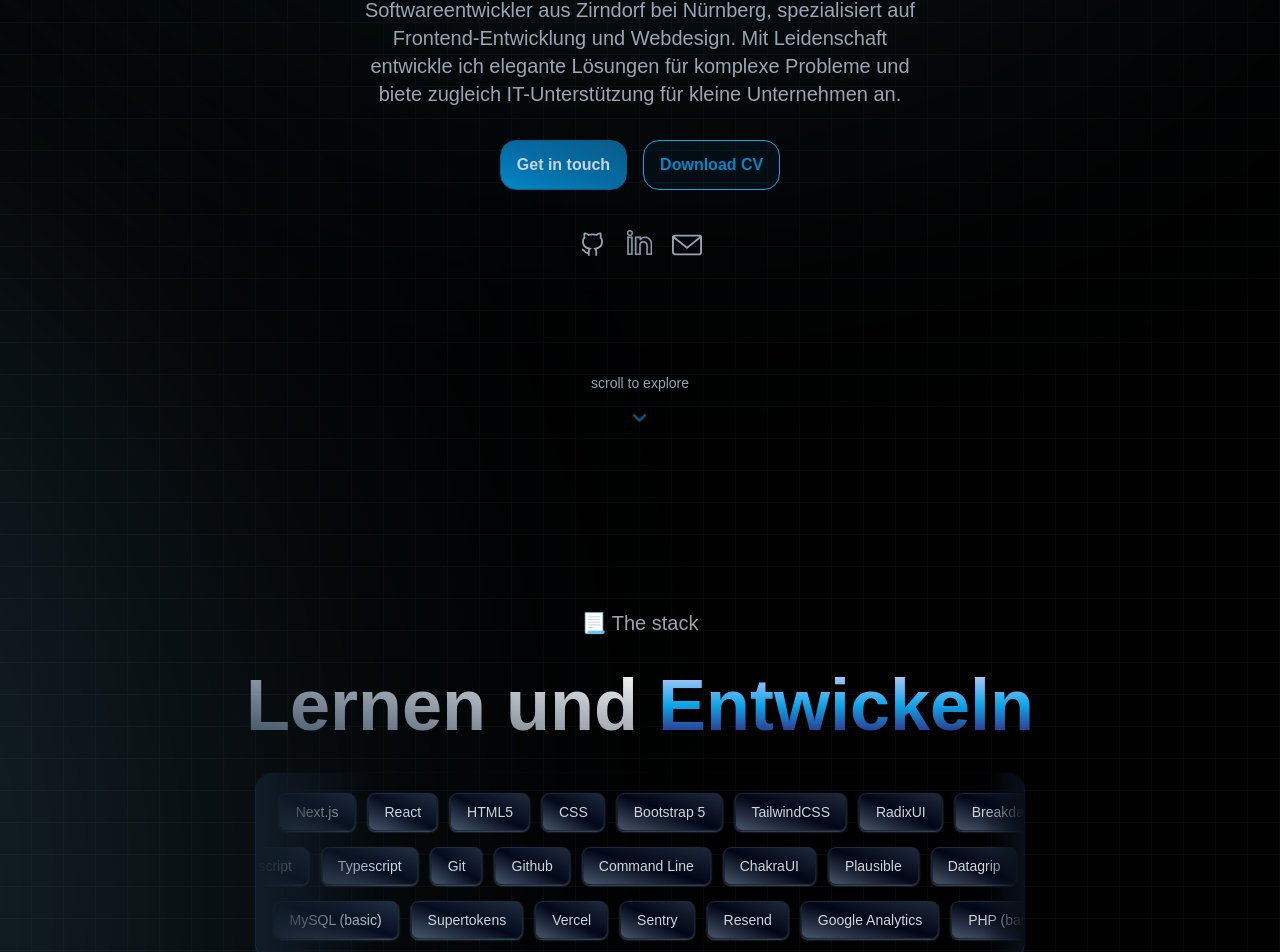
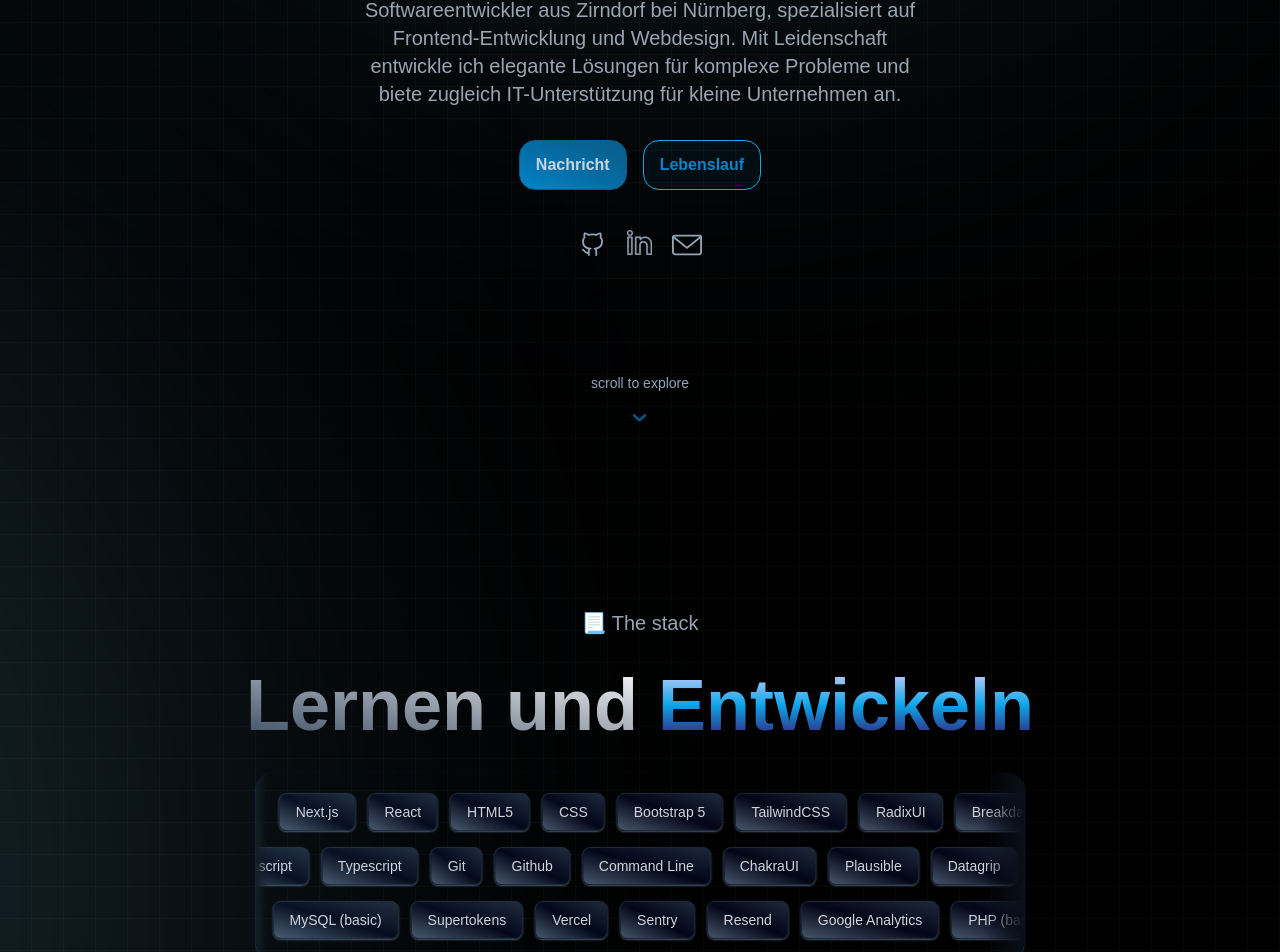
Before and after one commit to tobiholic/developer.tobischmid.com, a Next.js app: page / in a window 1280 px wide. Shown: the part 330-1282 px from the top of the page. Built offline with nearby package versions, Linux system fonts and the light colour scheme.

Commit message:
update shadow

```diff
--- a/app/page.tsx
+++ b/app/page.tsx
@@ -49,7 +49,7 @@
       {/* middle left */}
       <div className="absolute w-[800px] h-[1000px] top-1/2 -left-[1100px] sm:w-[1440px] sm:h-[1440px] max-w-full -translate-y-1/2 rounded-[50%] opacity-20 bg-sky-300 select-none pointer-events-none blur-[250px] transform-gpu z-50" />
       {/* light bottom */}
-      <div className="absolute w-[1000px] sm:w-[1440px] h-[1500px] sm:h-[1440px] -bottom-[730px] max-w-full sm:-bottom-[1200px] left-1/2 rounded-[50%] opacity-20 -translate-x-1/2 bg-sky-300 select-none pointer-events-none blur-[250px] transform-gpu z-50" />
+      <div className="absolute w-[1000px] sm:w-[1440px] h-[1500px] sm:h-[1440px] -bottom-[730px] max-w-full sm:-bottom-[1200px] left-[60%] rounded-[50%] opacity-20 -translate-x-[20%] bg-sky-300 select-none pointer-events-none blur-[250px] transform-gpu z-50" />
 
       <div className="mt-4">
         <Navbar />
@@ -87,7 +87,7 @@
             aria-label="contact freelancer Tobias Schmid"
           >
             <button className="px-4 py-3 font-bold text-slate-300 rounded-2xl border border-1 border-sky-800 hover:scale-105 transition-all bg-gradient-to-tr from-sky-600 via-sky-700 to-sky-800">
-              Get in touch
+              Nachricht
             </button>
           </Link>
           <Link
@@ -96,7 +96,7 @@
             aria-label="CV Tobias Schmid"
           >
             <button className="px-4 py-3 text-sky-600 font-bold rounded-2xl border border-1 border-solid border-sky-500 bg-sky-800 bg-opacity-10 hover:scale-105 transition-all">
-              Download CV
+              Lebenslauf
             </button>
           </Link>
         </div>
@@ -205,7 +205,7 @@
         </h2>
 
         <div className="p-5 rounded-2xl shadow-sm shadow-sky-800 flex relative flex-col gap-4 overflow-hidden mb-10 items-center w-full max-w-screen-md bg-transparent">
-          <div className="absolute top-0 left-0 h-full w-32 bg-gradient-to-r from-[#0A0F19] to-transparent pointer-events-none z-10" />
+          <div className="absolute top-0 left-0 h-full w-3 bg-gradient-to-r from-[#0C1217] to-transparent pointer-events-none z-10" />
           <div className="relative flex gap-3 animate-flowRight">
             {stack1.map((skill, index) => (
               <button
```
